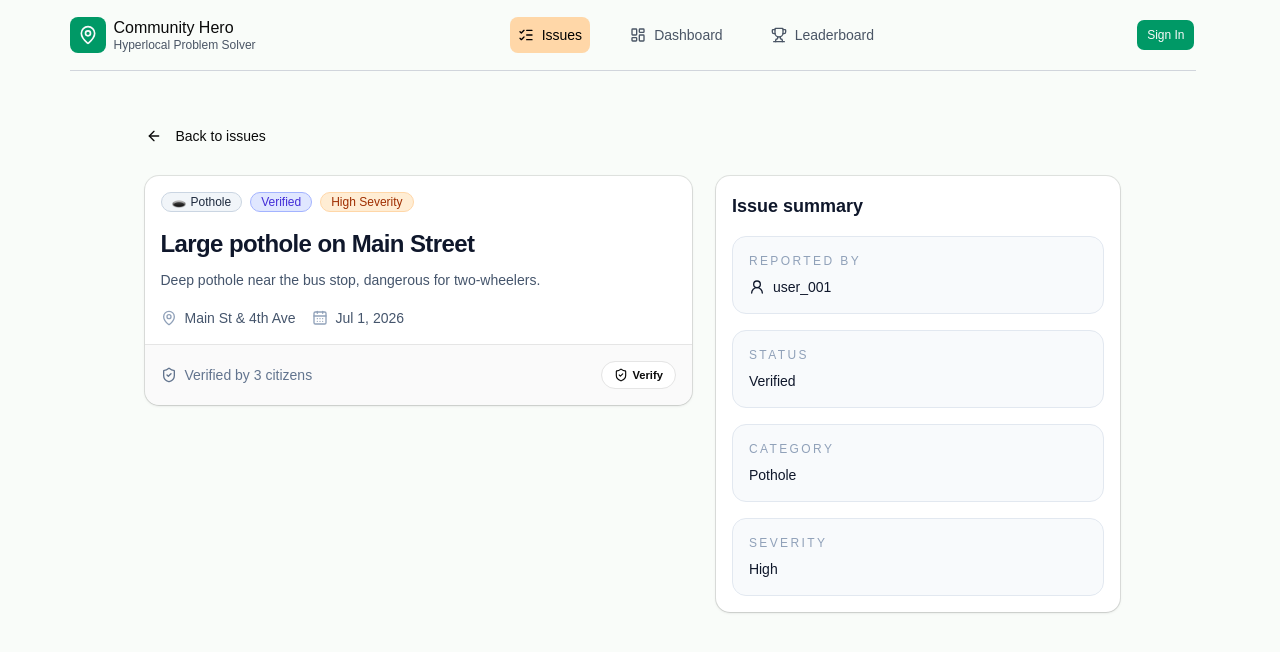
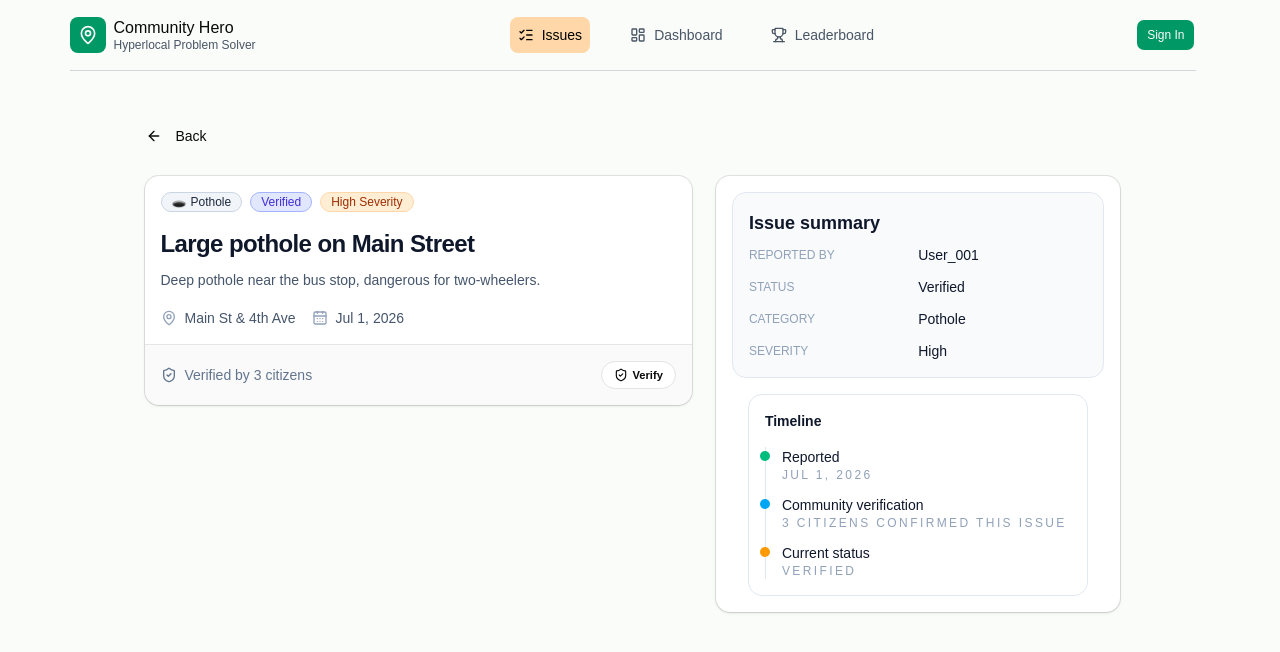
Before and after one commit to RupanSamanta/community-hero, a React (Vite) app: page /issues/1 in a window 1280 px wide. Shown: the top 652 px of the page. Built offline with nearby package versions, Linux system fonts and the light colour scheme.

Commit message:
feat: refactor IssueDetailsPage to enhance summary and timeline display; utilize arrays for summary and timeline items

```diff
--- a/src/components/issues/IssueDetailsPage.jsx
+++ b/src/components/issues/IssueDetailsPage.jsx
@@ -66,14 +66,50 @@ function IssueDetailsPage() {
     const previewImage = typeof issue.image === "string" ? issue.image : null;
     const severityClass = SEVERITY_CONFIG[issue.severity] || SEVERITY_CONFIG.low;
     const title = (issue.title || "Issue details") + " - Community Hero";
+    const summaryItems = [
+        {
+            label: "Reported by",
+            value: issue.reportedBy || "Community member",
+            icon: <User2 className="h-4 w-4" />,
+        },
+        {
+            label: "Status",
+            value: issue.status || "reported",
+        },
+        {
+            label: "Category",
+            value: issue.category || "other",
+        },
+        {
+            label: "Severity",
+            value: issue.severity || "other",
+        },
+    ];
+
+    const timelineItems = [
+        {
+            title: "Reported",
+            detail: formatDate(issue.createdAt),
+            accent: "bg-emerald-500",
+        },
+        {
+            title: "Community verification",
+            detail: `${issue.verificationCount ?? issue.upvotes ?? 0} citizens confirmed this issue`,
+            accent: "bg-sky-500",
+        },
+        {
+            title: "Current status",
+            detail: issue.status || "reported",
+            accent: "bg-amber-500",
+        },
+    ];
 
     return (
         <>
             <title>{title}</title>
             <div className="pt-30 pb-12 px-6 max-w-5xl mx-auto space-y-6">
                 <Button variant="ghost" className="pl-0" onClick={() => navigate(-1)}>
-                    <ArrowLeft className="mr-2 h-4 w-4" />
-                    Back to issues
+                    <ArrowLeft className="mr-2 h-4 w-4" /> Back
                 </Button>
 
                 <div className="grid gap-6 lg:grid-cols-[1.15fr_0.85fr]">
@@ -121,29 +157,30 @@ function IssueDetailsPage() {
                         </Card>
                     </div>
 
-                    <Card className="border-slate-200/80 shadow-sm">
-                        <CardHeader>
+                    <Card className="border-slate-200/80 shadow-sm p-4">
+                        <CardContent className="space-y-2 text-sm text-slate-600 rounded-xl border border-slate-200 bg-slate-50 p-4">
                             <h2 className="text-lg font-semibold text-slate-900">Issue summary</h2>
-                        </CardHeader>
-                        <CardContent className="space-y-4 text-sm text-slate-600">
-                            <div className="rounded-xl border border-slate-200 bg-slate-50 p-4">
-                                <p className="text-xs uppercase tracking-[0.2em] text-slate-400">Reported by</p>
-                                <div className="mt-2 flex items-center gap-2 text-slate-900">
-                                    <User2 className="h-4 w-4" />
-                                    <span>{issue.reportedBy || "Community member"}</span>
-                                </div>
+                            <div className="space-y-3">
+                                {summaryItems.map((item) => (
+                                    <div key={item.label} className="grid grid-cols-2 items-center">
+                                        <p className="text-xs uppercase text-slate-400">{item.label}</p>
+                                        <p className="font-medium capitalize text-slate-900">{item.value}</p>
+                                    </div>
+                                ))}
                             </div>
-                            <div className="rounded-xl border border-slate-200 bg-slate-50 p-4">
-                                <p className="text-xs uppercase tracking-[0.2em] text-slate-400">Status</p>
-                                <p className="mt-2 font-medium capitalize text-slate-900">{issue.status || "reported"}</p>
-                            </div>
-                            <div className="rounded-xl border border-slate-200 bg-slate-50 p-4">
-                                <p className="text-xs uppercase tracking-[0.2em] text-slate-400">Category</p>
-                                <p className="mt-2 font-medium capitalize text-slate-900">{issue.category || "other"}</p>
-                            </div>
-                            <div className="rounded-xl border border-slate-200 bg-slate-50 p-4">
-                                <p className="text-xs uppercase tracking-[0.2em] text-slate-400">Severity</p>
-                                <p className="mt-2 font-medium capitalize text-slate-900">{issue.severity || "other"}</p>
+                        </CardContent>
+                        <CardContent>
+                            <div className="rounded-xl border border-slate-200 bg-white p-4">
+                                <h3 className="text-sm font-semibold text-slate-900">Timeline</h3>
+                                <ol className="mt-4 space-y-3 border-l border-slate-200 pl-4">
+                                    {timelineItems.map((item) => (
+                                        <li key={item.title} className="relative">
+                                            <span className={`absolute left-[-1.35rem] top-1 h-2.5 w-2.5 rounded-full ${item.accent}`} />
+                                            <p className="text-sm font-medium text-slate-900">{item.title}</p>
+                                            <p className="text-xs uppercase tracking-[0.2em] text-slate-400">{item.detail}</p>
+                                        </li>
+                                    ))}
+                                </ol>
                             </div>
                         </CardContent>
                     </Card>
```
